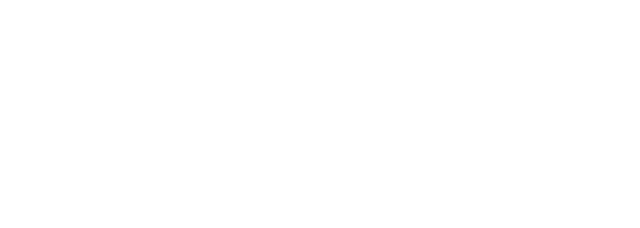
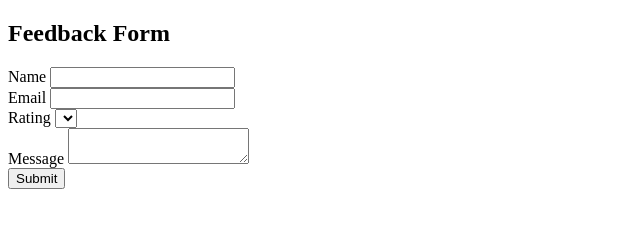
Before and after one commit to Karthik9633/Simple_Feedback_Form, a plain HTML site: page index.html in a window 1280 px wide. Shown: the whole page, without its empty margins (0-640 px from the left). Drawn offline with Linux system fonts and the light colour scheme.

Commit message:
forms and ids and classes are done

```diff
--- a/index.html
+++ b/index.html
@@ -6,6 +6,34 @@
     <title>FeedBack form</title>
 </head>
 <body>
-    <div class="container"></div>
+    <div class="container">
+        <h2>Feedback Form</h2>
+        <form id="feedbackForm">
+            <label for="name">Name</label>
+            <input type="text" id="name">
+            <div class="error" id="nameError"></div>
+
+            <label for="email">Email</label>
+            <input type="email" id="email">
+            <div class="error" id="emailError"></div>
+
+            <label for="rating">Rating</label>
+            <select name="" id="rating">
+                <option value="1"></option>
+                <option value="2"></option>
+                <option value="3"></option>
+                <option value="4"></option>
+                <option value="5"></option>
+            </select>
+            <div class="error" id="ratingError"></div>
+
+            <label for="message">Message</label>
+            <textarea name="" id="message"></textarea>
+            <div class="error" id="messageError"></div>
+
+            <button type="submit" id="submitBtn">Submit</button>
+        </form>
+        <div id="result"></div>
+    </div>
 </body>
 </html>
```
